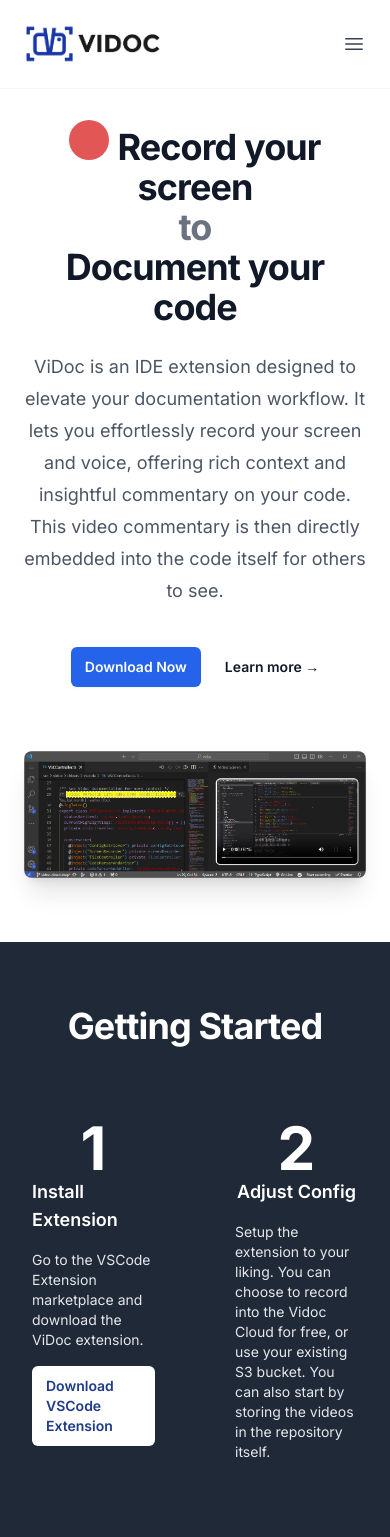
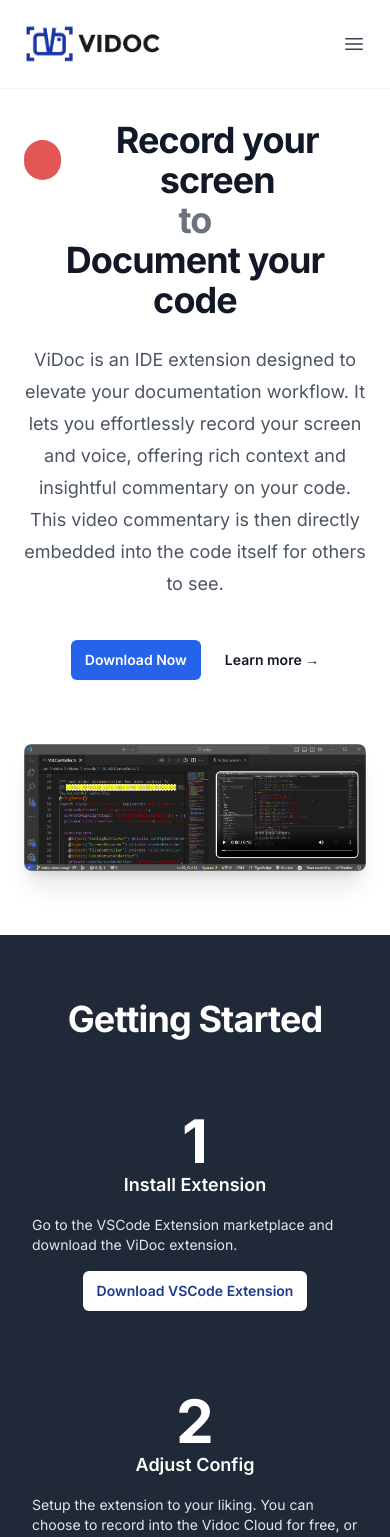
Before and after one commit to bubblegumsoldier/vidoc, a Next.js app in the folder src/vidoc-cloud/: page / in a window 390 px wide. Shown: the top 1537 px of the page. Built offline with nearby package versions, Linux system fonts and the light colour scheme.

Commit message:
Simple responsiveness

```diff
--- a/src/vidoc-cloud/app/globals.css
+++ b/src/vidoc-cloud/app/globals.css
@@ -37,3 +37,7 @@
   0%, 100% { opacity: 1; }
   50% { opacity: .5; }
 }
+
+html {
+  scroll-behavior: smooth;
+}
--- a/src/vidoc-cloud/app/page.tsx
+++ b/src/vidoc-cloud/app/page.tsx
@@ -161,12 +161,14 @@
             <Dialog.Panel className="fixed inset-y-0 right-0 z-50 w-full overflow-y-auto bg-white px-6 py-6 sm:max-w-sm sm:ring-1 sm:ring-gray-900/10">
               <div className="flex items-center justify-between">
                 <a href="#" className="-m-1.5 p-1.5">
-                  <span className="sr-only">Your Company</span>
-                  <img
-                    className="h-8 w-auto"
-                    src="https://tailwindui.com/img/logos/mark.svg?color=blue&shade=600"
-                    alt=""
-                  />
+                  <span className="sr-only">Vidoc</span>
+                  <Image
+                  priority
+                  src="/logo-fitted.png"
+                  width={140}
+                  height={30}
+                  alt="Logo"
+                />
                 </a>
                 <button
                   type="button"
@@ -217,9 +219,9 @@
             </div> */}
             <div className="text-center">
               <h1 className="flex justify-center flex-col">
-                <span className="text-4xl font-bold tracking-tight text-gray-900 sm:text-6xl">
-                  <div className="w-10 h-10 mr-2 bg-red-600 rounded-full animate-pulse-fast inline-block"></div>
-                  Record your screen
+                <span className="text-4xl font-bold tracking-tight text-gray-900 sm:text-6xl flex items-center justify-center gap-x-2">
+                  <div className="w-10 h-10 bg-red-600 rounded-full animate-pulse-fast inline-block"></div>
+                  <span>Record your screen</span>
                 </span>
                 <span className="text-4xl font-bold tracking-tight text-gray-500">
                   to
@@ -244,7 +246,7 @@
                   Download Now
                 </Link>
                 <a
-                  href="https://marketplace.visualstudio.com/items?itemName=HMDevConsulting.vidoc"
+                  href="#getting-started"
                   className="text-sm font-semibold leading-6 text-gray-900"
                 >
                   Learn more <span aria-hidden="true">→</span>
@@ -273,7 +275,7 @@
                   </span>
                 </h2>
               </div>
-              <div className="flex flex-wrap justify-center gap-8 mt-12">
+              <div className="flex flex-col sm:flex-row sm:flex-wrap justify-center gap-8 mt-12">
                 <div className="flex flex-col items-center p-6 rounded-lg flex-1">
                   <div className="text-6xl font-bold text-white">1</div>
                   {/* <div className="mt-4 mb-2">
@@ -289,7 +291,7 @@
                   <Link
                     href="https://marketplace.visualstudio.com/items?itemName=HMDevConsulting.vidoc"
                     target="_blank"
-                    className="rounded-md mt-4 bg-white text-blue-900 px-3.5 py-2.5 text-sm font-semibold shadow-sm transition hover:scale-105 hover:bg-gray-200 focus-visible:outline focus-visible:outline-2 focus-visible:outline-offset-2 focus-visible:outline-gray-600"
+                    className="rounded-md text-center mt-4 bg-white text-blue-900 px-3.5 py-2.5 text-sm font-semibold shadow-sm transition hover:scale-105 hover:bg-gray-200 focus-visible:outline focus-visible:outline-2 focus-visible:outline-offset-2 focus-visible:outline-gray-600"
                   >
                     Download VSCode Extension
                   </Link>
```
